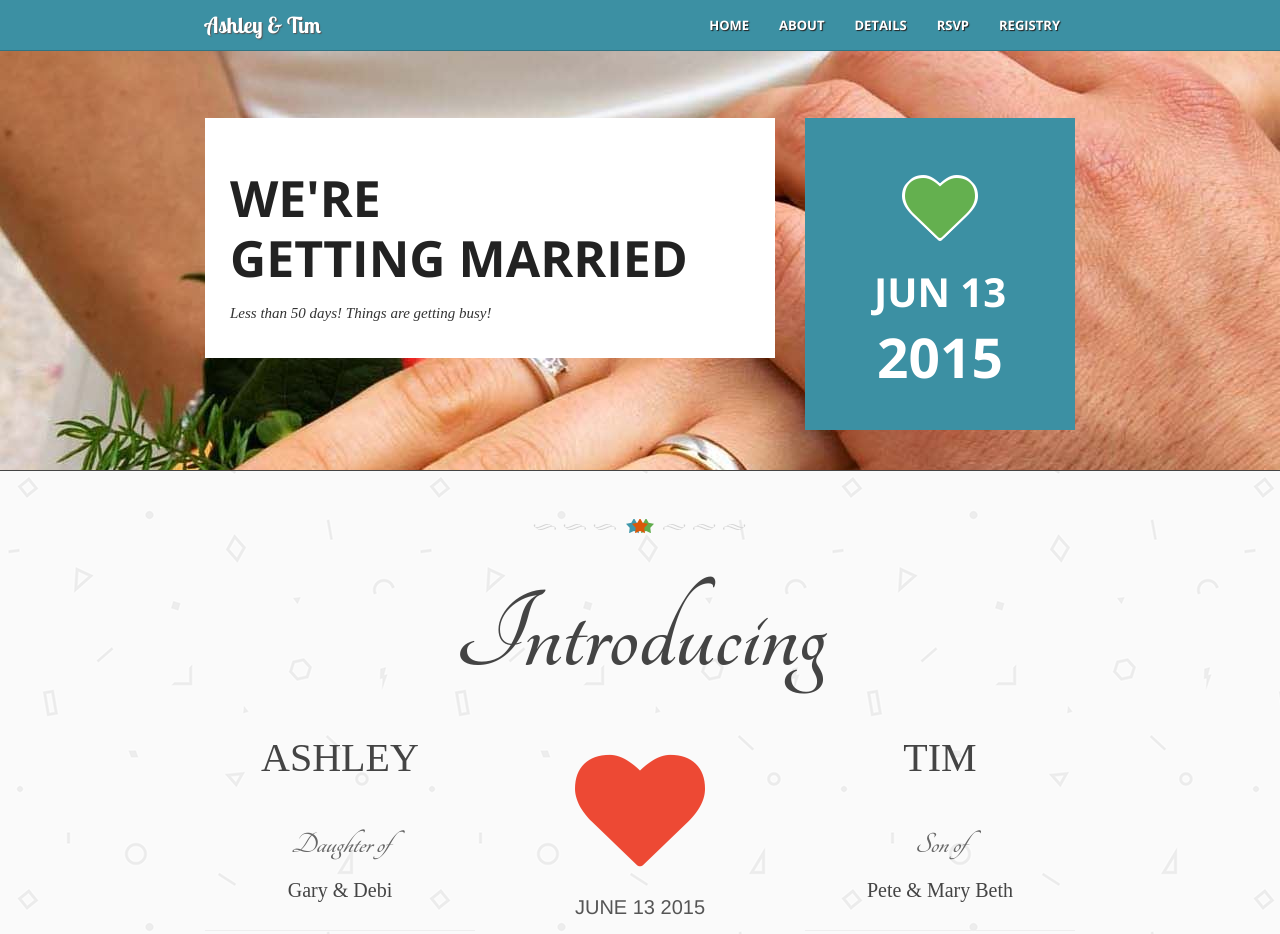
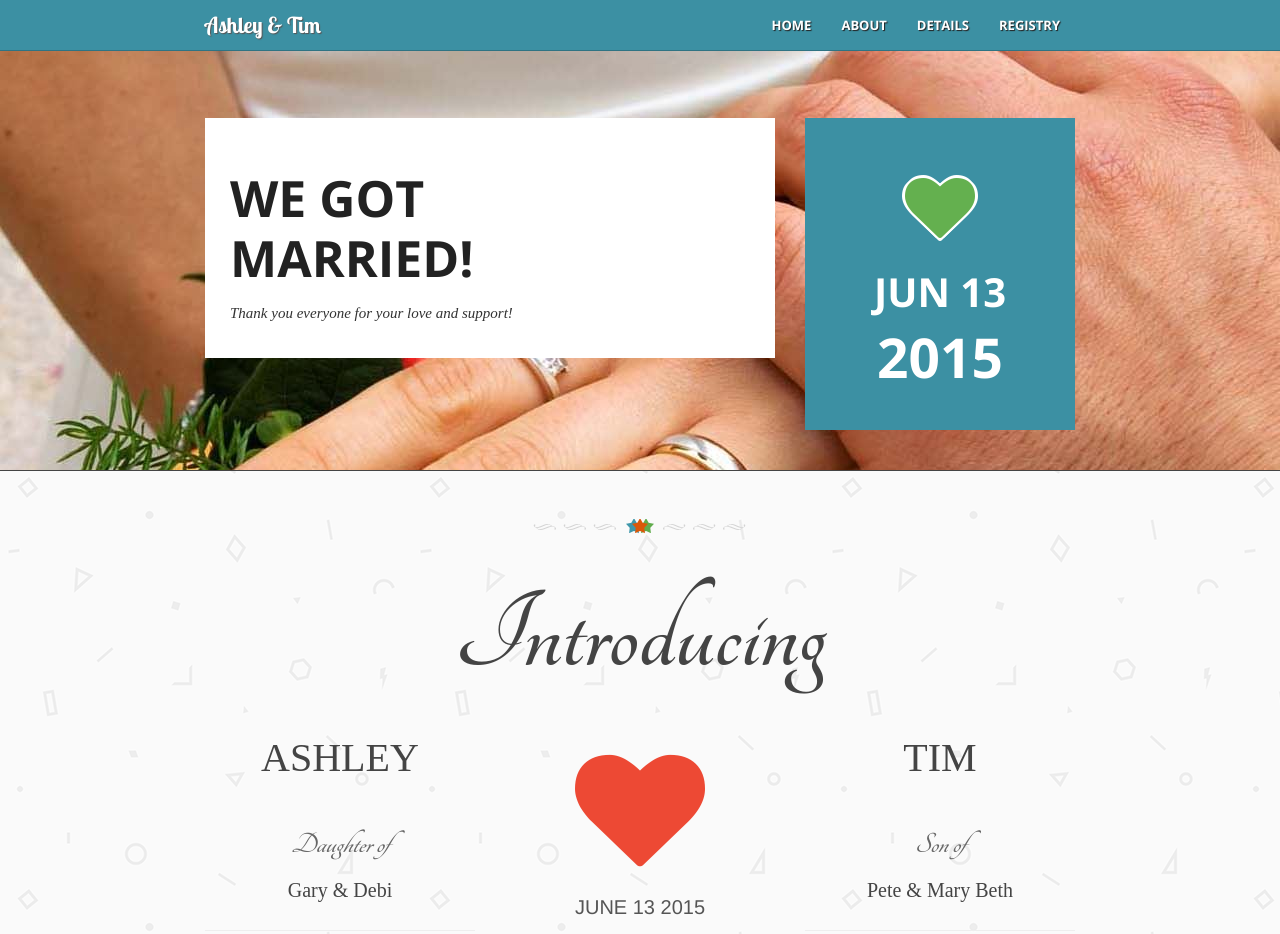
Before and after one commit to tcgarvin/ashleyandtim.us, a plain HTML site: page index.html in a window 1280 px wide. Shown: the top 934 px of the page. Drawn offline with nearby package versions, Linux system fonts and the light colour scheme; a web font is replaced by a local one.

Commit message:
We got married!

```diff
--- a/index.html
+++ b/index.html
@@ -48,7 +48,7 @@
 						<li><a href="#about" class="anchorLink">About</a></li>
 						<!--<li><a href="#photos" class="anchorLink">Photos</a></li>-->
 						<li><a href="#details" class="anchorLink">Details</a></li>
-						<li><a href="#rsvp" class="anchorLink">RSVP</a></li>
+						<!--<li><a href="#rsvp" class="anchorLink">RSVP</a></li>-->
 						<li><a href="#registry" class="anchorLink">Registry</a></li>
 					</ul>
 				</nav>
@@ -64,9 +64,9 @@
 					<div class="col-md-8 col-sm-7">
 						<div class="main-invite">
 							<!--<div class="signal"><i class="fa fa-signal"></i>	 <span>Marriage On!</span></div>-->
-							<h1>We're<br>
-								getting married</h1>
-							<p>Less than 50 days!  Things are getting busy!</p>
+							<h1>We got<br>
+								married!</h1>
+							<p>Thank you everyone for your love and support!</p>
 						</div>
 					</div>
 					<div class="col-md-4 col-sm-5">
@@ -220,8 +220,10 @@
 						</div>
 					</div>
 				</div>
+                <!--
 				<a name="rsvp" id="rsvp"></a>
 				<div class="bor"></div>
+                -->
 				<hr>
 			</div>
 		</div>
@@ -229,6 +231,7 @@
 		<!-- Wedding Ends -->
 
 		<!-- RSVP Starts -->
+        <!--
 
 		<div class="rsvp">
 			<div class="container">
@@ -252,6 +255,7 @@
 			</div>
 		</div>
 
+        -->
 		<!-- RSVP Ends -->
 
 		<!-- Registry Starts -->
```
